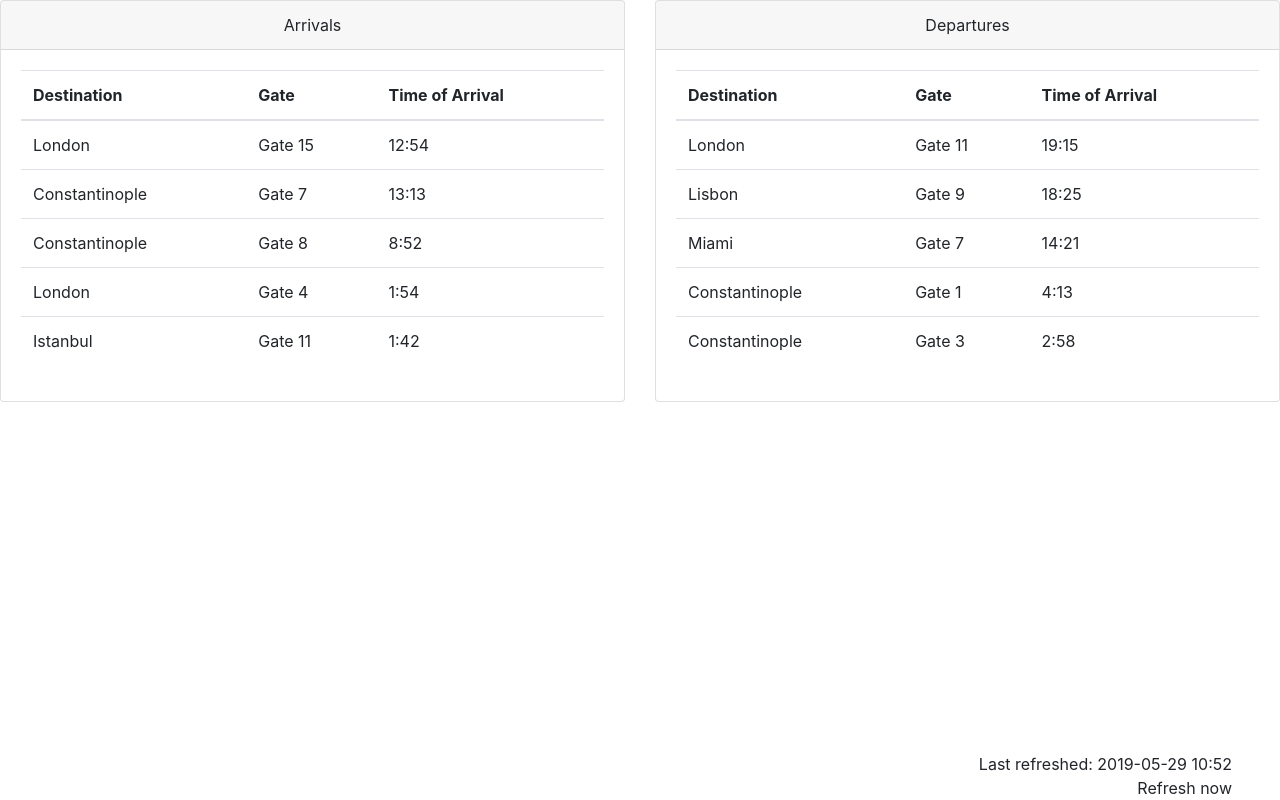
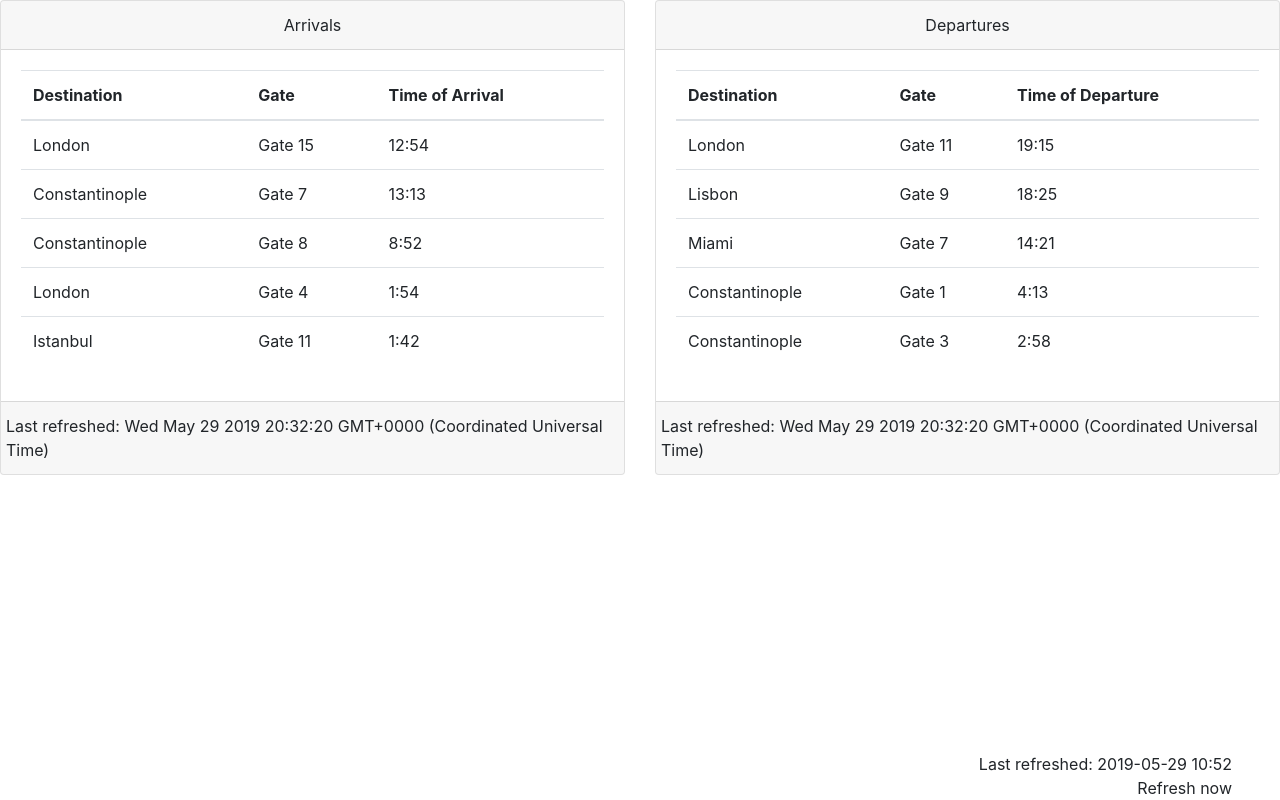
Before and after one commit to ranemills/airport-board, an Angular app: page / in a window 1280 px wide. Built offline with nearby package versions, Linux system fonts and the light colour scheme.

Commit message:
Add last update to cards

```diff
--- a/src/app/arrivals/arrivals.component.html
+++ b/src/app/arrivals/arrivals.component.html
@@ -18,4 +18,9 @@
       </tbody>
     </table>
   </div>
+  <div class="card-footer">
+    <div class="row justify-content-end">
+      Last refreshed: {{ lastUpdate }}
+    </div>
+  </div>
 </div>
--- a/src/app/arrivals/arrivals.component.ts
+++ b/src/app/arrivals/arrivals.component.ts
@@ -11,6 +11,7 @@ export class ArrivalsComponent implements OnInit {
 
   arrivals: Arrival[];
   flightDetailsService: FlightDetailsService;
+  lastUpdate: Date;
 
   constructor(
     private mockFlightDetailsService: MockFlightDetailsService
@@ -19,11 +20,14 @@ export class ArrivalsComponent implements OnInit {
   }
 
   ngOnInit() {
-    this.getArrivals();
+    this.refreshArrivals();
   }
 
-  getArrivals(): void {
-    this.flightDetailsService.getArrivals().then((arrivals) => this.arrivals = arrivals);
+  refreshArrivals(): void {
+    this.flightDetailsService.getArrivals().then((arrivals) => {
+      this.arrivals = arrivals
+      this.lastUpdate = new Date();
+    });
   }
 
 }
--- a/src/app/departures/departures.component.html
+++ b/src/app/departures/departures.component.html
@@ -9,7 +9,7 @@
 
           <th>Destination</th>
           <th>Gate</th>
-            <th>Time of Arrival</th>
+          <th>Time of Departure</th>
 
         </tr>
       </thead>
@@ -22,4 +22,10 @@
       </tbody>
     </table>
   </div>
+
+  <div class="card-footer">
+    <div class="row justify-content-end">
+      Last refreshed: {{ lastUpdate }}
     </div>
+  </div>
+</div>
--- a/src/app/departures/departures.component.ts
+++ b/src/app/departures/departures.component.ts
@@ -1,6 +1,7 @@
 import { Component, OnInit } from '@angular/core';
 import { Departure } from '../models/departure';
 import { MockFlightDetailsService, FlightDetailsService } from '../flight-details.service';
+import { DisplayableTime } from '../models/displayable-time';
 
 @Component({
   selector: 'app-departures',
@@ -11,6 +12,7 @@ export class DeparturesComponent implements OnInit {
 
   departures: Departure[];
   flightDetailsService: FlightDetailsService;
+  lastUpdate: Date;
 
   constructor(
     private mockFlightDetailsService: MockFlightDetailsService
@@ -25,6 +27,8 @@ export class DeparturesComponent implements OnInit {
   refreshDepartures(): void {
     this.flightDetailsService.getDepartures().then((departures) => {
       this.departures = departures
+
+      this.lastUpdate = new Date();
     });
   }
 
```
Lines whose indentation alone changed are shown as unchanged.
